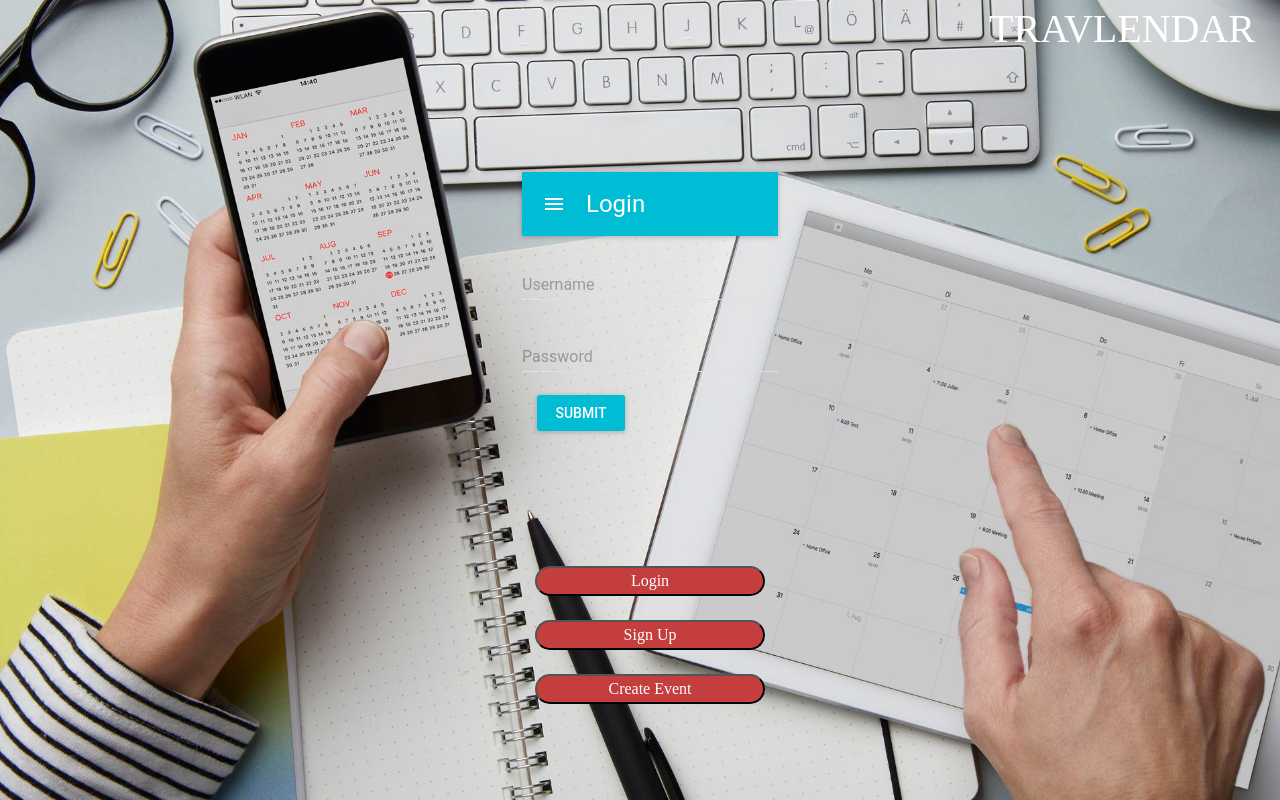
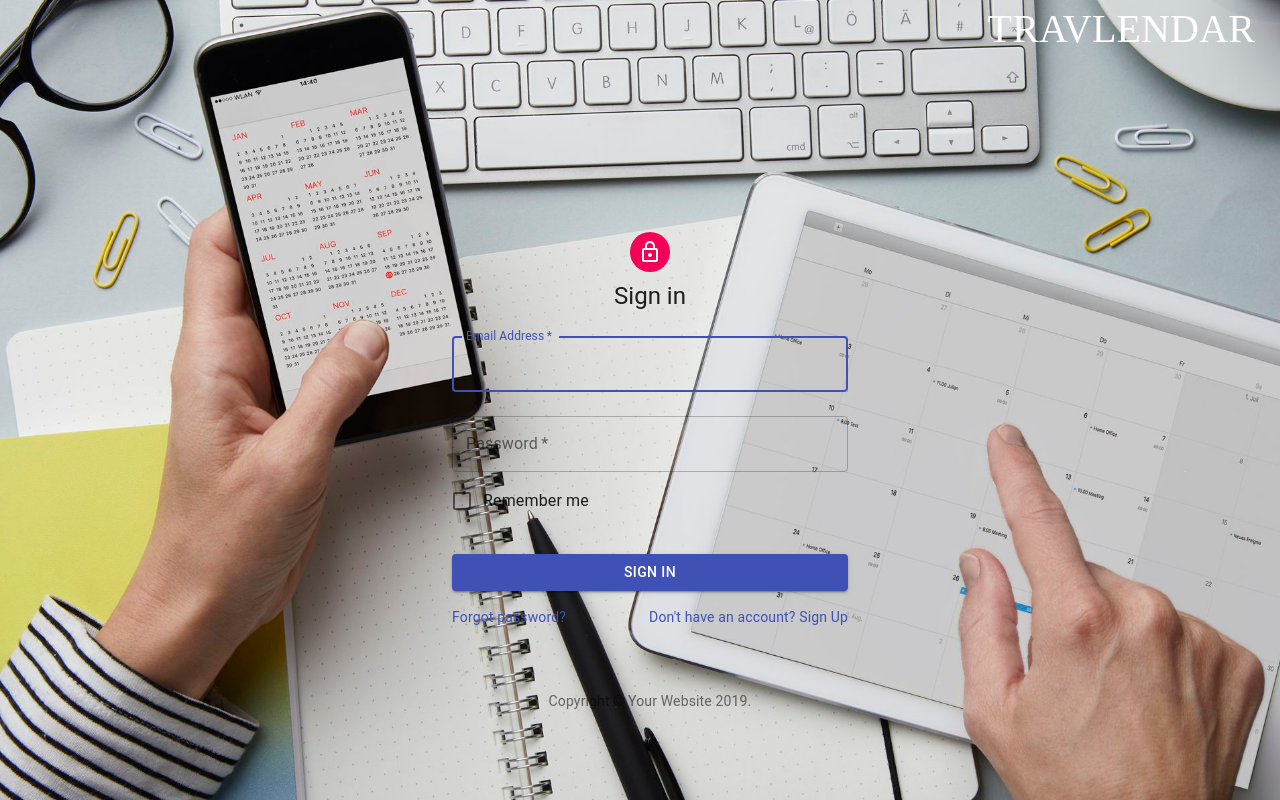
Before and after one commit to Kanchan-Wakchaure/SER517-Group2-Fall2019, a React (Create React App) app in the folder Travlendar/frontend/: page /login in a window 1280 px wide. Built offline with nearby package versions, Linux system fonts and the light colour scheme.

Commit message:
Update login.js

```diff
--- a/Travlendar/frontend/src/components/login.js
+++ b/Travlendar/frontend/src/components/login.js
@@ -1,48 +1,122 @@
-import React , {Component} from 'react';
-import MuiThemeProvider from 'material-ui/styles/MuiThemeProvider';
-import AppBar from 'material-ui/AppBar';
-import RaisedButton from 'material-ui/RaisedButton';
-import TextField from 'material-ui/TextField';
+import React from 'react';
+import Avatar from '@material-ui/core/Avatar';
+import Button from '@material-ui/core/Button';
+import CssBaseline from '@material-ui/core/CssBaseline';
+import TextField from '@material-ui/core/TextField';
+import FormControlLabel from '@material-ui/core/FormControlLabel';
+import Checkbox from '@material-ui/core/Checkbox';
+import Link from '@material-ui/core/Link';
+import Grid from '@material-ui/core/Grid';
+import Box from '@material-ui/core/Box';
+import LockOutlinedIcon from '@material-ui/icons/LockOutlined';
+import Typography from '@material-ui/core/Typography';
+import { makeStyles } from '@material-ui/core/styles';
+import Container from '@material-ui/core/Container';
 
+function Copyright() {
+  return (
+    <Typography variant="body2" color="textSecondary" align="center">
+      {'Copyright © '}
+      <Link color="inherit" href="https://material-ui.com/">
+        Your Website
+      </Link>{' '}
+      {new Date().getFullYear()}
+      {'.'}
+    </Typography>
+  );
+}
 
-class Login extends Component {
-    constructor(props) {
-        super(props);
-        this.state = {
-            username: '',
-            password: ''
-        }
-    }
-    render() {
+const useStyles = makeStyles(theme => ({
+  '@global': {
+    body: {
+      backgroundColor: theme.palette.common.white,
+    },
+  },
+  paper: {
+    marginTop: theme.spacing(8),
+    display: 'flex',
+    flexDirection: 'column',
+    alignItems: 'center',
+  },
+  avatar: {
+    margin: theme.spacing(1),
+    backgroundColor: theme.palette.secondary.main,
+  },
+  form: {
+    width: '100%', // Fix IE 11 issue.
+    marginTop: theme.spacing(1),
+  },
+  submit: {
+    margin: theme.spacing(3, 0, 2),
+  },
+}));
+
+export default function SignIn() {
+  const classes = useStyles();
+
   return (
-            <div>
-        <MuiThemeProvider>
-          <div>
-          <AppBar
-             title="Login"
+    <Container component="main" maxWidth="xs">
+      <CssBaseline />
+      <div className={classes.paper}>
+        <Avatar className={classes.avatar}>
+          <LockOutlinedIcon />
+        </Avatar>
+        <Typography component="h1" variant="h5">
+          Sign in
+        </Typography>
+        <form className={classes.form} noValidate>
+          <TextField
+            variant="outlined"
+            margin="normal"
+            required
+            fullWidth
+            id="email"
+            label="Email Address"
+            name="email"
+            autoComplete="email"
+            autoFocus
           />
           <TextField
-             hintText="Enter your Username"
-             floatingLabelText="Username"
-             onChange = {(event,newValue) => this.setState({username:newValue})}
+            variant="outlined"
+            margin="normal"
+            required
+            fullWidth
+            name="password"
+            label="Password"
+            type="password"
+            id="password"
+            autoComplete="current-password"
           />
-           <br/>
-             <TextField
-               type="password"
-               hintText="Enter your Password"
-               floatingLabelText="Password"
-               onChange = {(event,newValue) => this.setState({password:newValue})}
+          <FormControlLabel
+            control={<Checkbox value="remember" color="primary" />}
+            label="Remember me"
           />
-             <br/>
-             <RaisedButton label="Submit" primary={true} style={style} />
+          <Button
+            type="submit"
+            fullWidth
+            variant="contained"
+            color="primary"
+            className={classes.submit}
+          >
+            Sign In
+          </Button>
+          <Grid container>
+            <Grid item xs>
+              <Link href="#" variant="body2">
+                Forgot password?
+              </Link>
+            </Grid>
+            <Grid item>
+              <Link href="#" variant="body2">
+                {"Don't have an account? Sign Up"}
+              </Link>
+            </Grid>
+          </Grid>
+        </form>
       </div>
-         </MuiThemeProvider>
-      </div>
+      <Box mt={8}>
+        <Copyright />
+      </Box>
+    </Container>
   );
-
 }
-}
-const style = {
- margin: 15,
-};
-export default Login;
```
Lines whose indentation alone changed are shown as unchanged.
